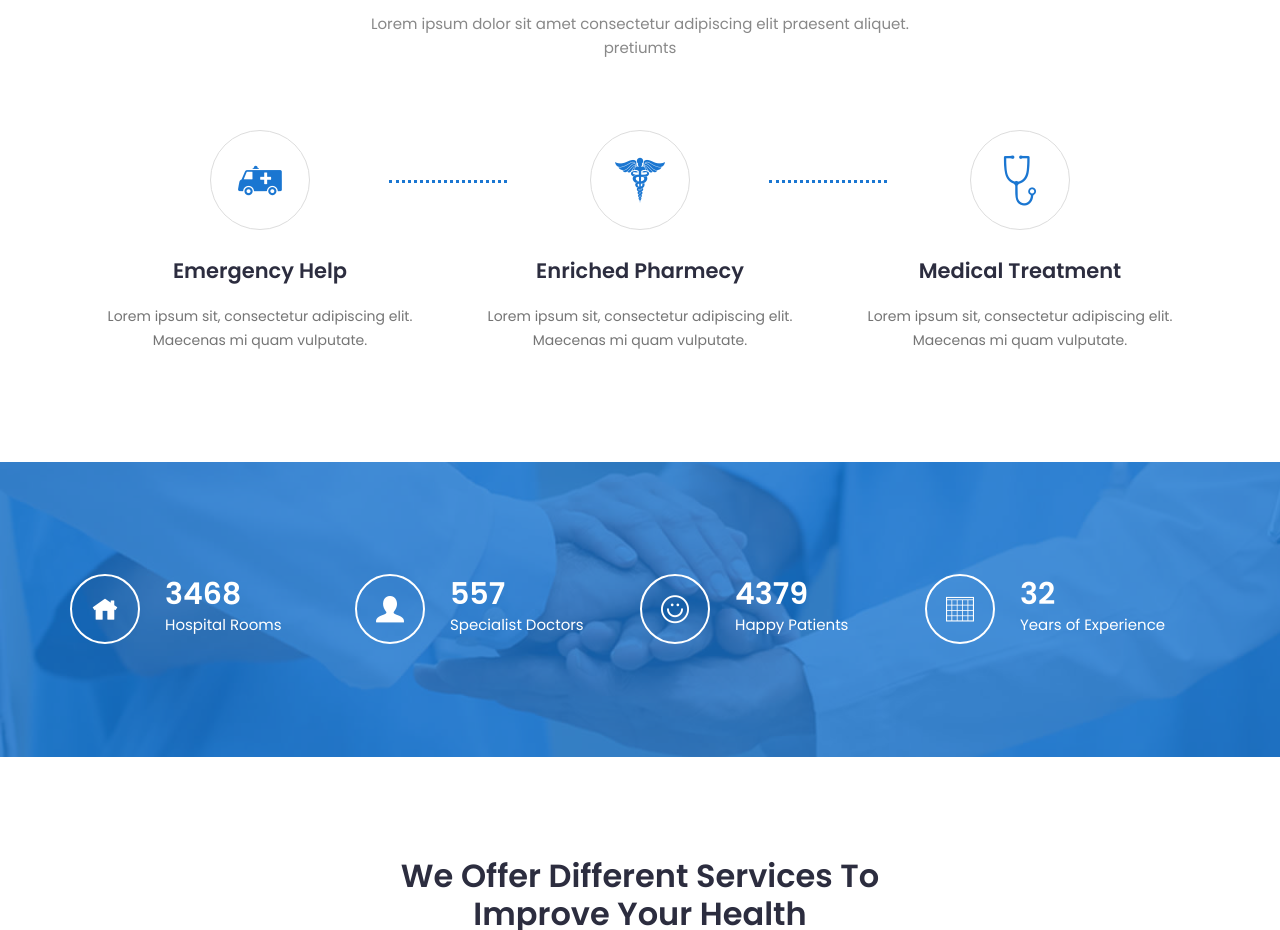
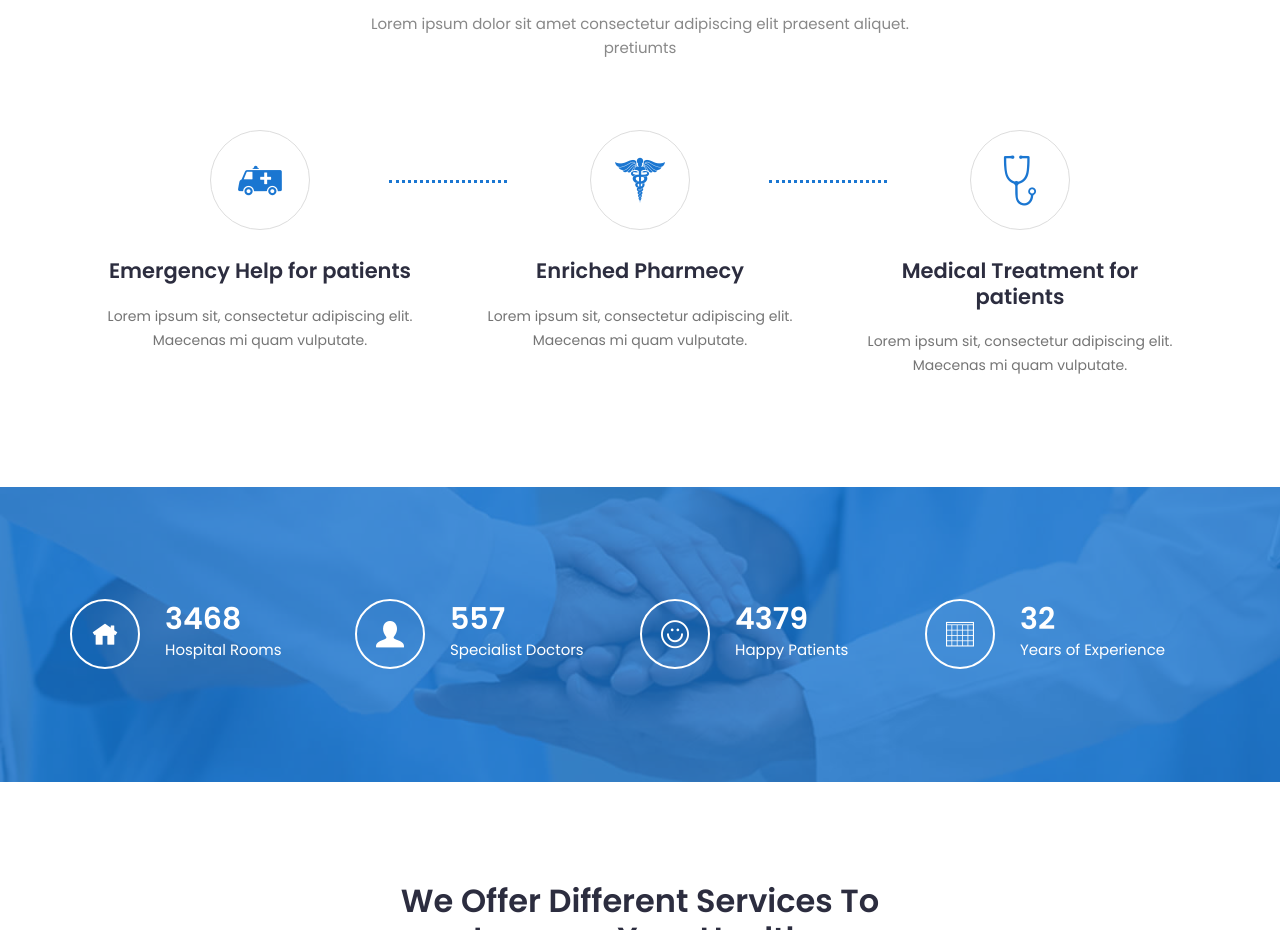
Before and after one commit to rohan7739/pipeline, a plain HTML site: page index.html in a window 1280 px wide. Shown: the part 1126-2056 px from the top of the page. Drawn offline with Linux system fonts and the light colour scheme; a script that the page names is missing.

Commit message:
Update2 index.html

```diff
--- a/index.html
+++ b/index.html
@@ -304,7 +304,7 @@
 							<div class="signle-icon">
 								<i class="icofont icofont-ambulance-cross"></i>
 							</div>
-							<h3>Emergency Help</h3>
+							<h3>Emergency Help for patients</h3>
 							<p>Lorem ipsum sit, consectetur adipiscing elit. Maecenas mi quam vulputate.</p>
 						</div>
 						<!-- End Single features -->
@@ -326,7 +326,7 @@
 							<div class="signle-icon">
 								<i class="icofont icofont-stethoscope"></i>
 							</div>
-							<h3>Medical Treatment</h3>
+							<h3>Medical Treatment for patients</h3>
 							<p>Lorem ipsum sit, consectetur adipiscing elit. Maecenas mi quam vulputate.</p>
 						</div>
 						<!-- End Single features -->
```
